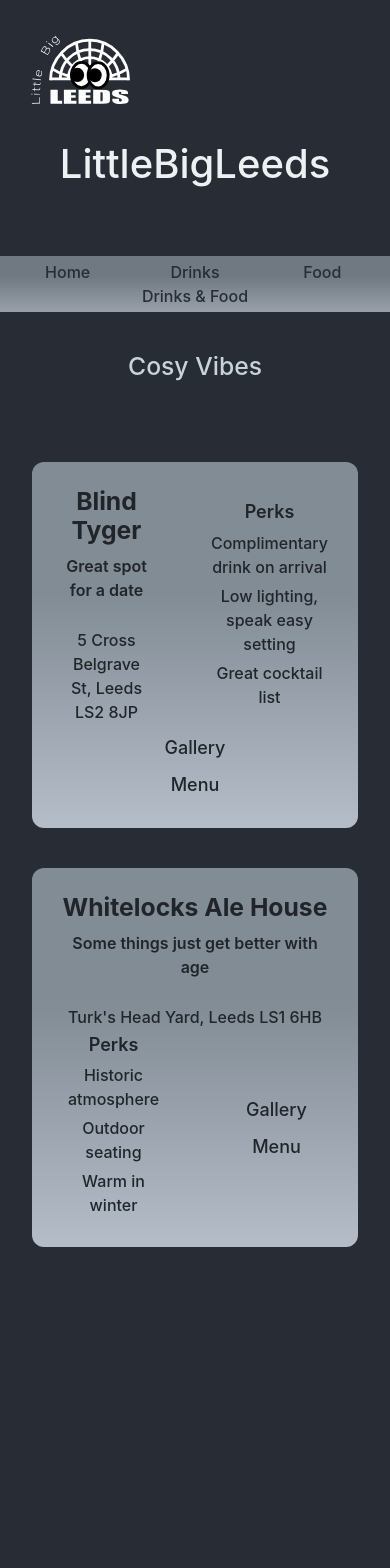
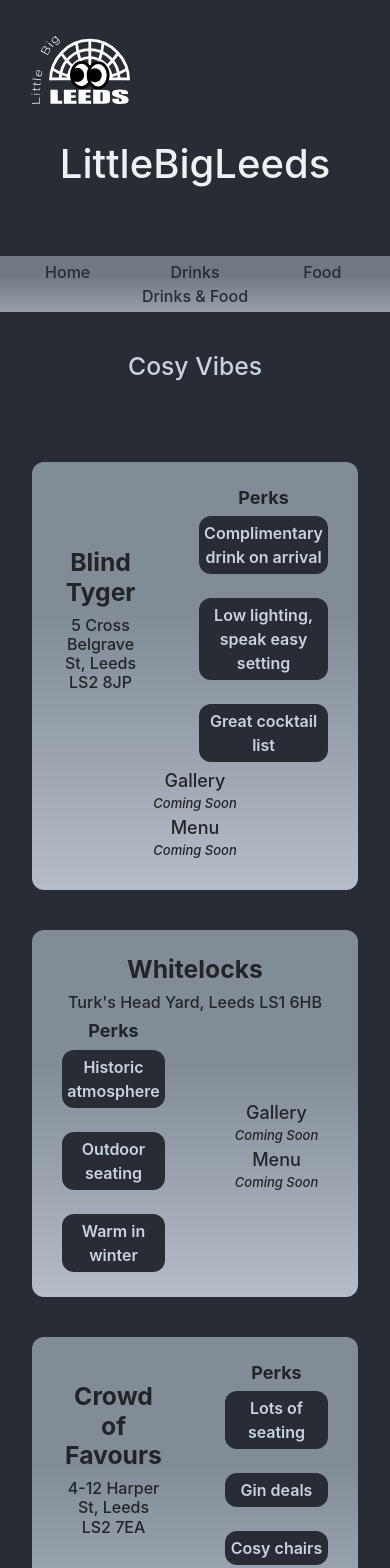
Before and after one commit to Boerie202/little-big-leeds, a React (Create React App) app: page /drinks_venues_cosy in a window 390 px wide. Shown: the top 1568 px of the page. Before the commit the page ends 1287 px from the top, so only its background shows below. Built offline with nearby package versions, Linux system fonts and the light colour scheme.

Commit message:
Updated page template
Certain bits weren't standing out too well when the screen was scaled down to phone size. Updated and looks better

```diff
--- a/src/pages/AllPages.css
+++ b/src/pages/AllPages.css
@@ -1,6 +1,6 @@
 /*-------------------------------------------------------Important Notes----------------------------------------------------------------------
 
-- Text colour schemes:  #282c34 is used for venue row text
+- Text colour schemes:  #282c34 is used for venue row text (except for the "perks" text, this is #c9d3db)
 - The awesome website for the colour gradient used on cards and the nav bar is: https://www.colorzilla.com/gradient-editor/
 
 /*
@@ -76,6 +76,7 @@
 
 /*-------------------------------------------------------Venue Page Section Below------------------------------------------------------------*/
 
+/*Main row each venue sits in*/
 .venue-page {
     border-radius: 12px;
     padding-top: 25px;
@@ -86,6 +87,7 @@
     width: auto;
     margin-left: 20px;
     margin-right: 20px;
+
 
 
     background: #828c95;
@@ -101,11 +103,10 @@
 
 }
 
-/*Perks Section*/
-.venue-page li {
-    list-style: none;
-    font-weight: 500;
-    padding-bottom: 5px;
+/*Perks Section Title*/
+.venue-page h3 {
+    font-weight: 700;
+    font-size: large;
 }
 
 /*Title*/
@@ -113,21 +114,60 @@
     font-weight: 700;
 }
 
-/*Perks Section*/
-.venue-page h3 {
-    font-weight: 600;
-    font-size: large;
+/*Address*/
+.venue-page h6 {
+    font-weight: 300px;
 }
 
-/*Subtitle*/
+/*Perks Section*/
 .venue-page p {
     font-weight: 600;
-    padding-bottom: 10px;
+    margin: 0;
+    /* background-color: #282c34;
+    color: #c9d3db; */
 }
 
+/*Perks Section*/
+.p1 {
+    font-weight: 600;
+    margin: 0;
+    background-color: #282c34;
+    color: #c9d3db;
+    border-radius: 12px;
+    padding: 5px;
+}
+
+/*Perks Section*/
+.p2 {
+    font-weight: 600;
+    margin: 0;
+    background-color: #282c34;
+    color: #c9d3db;
+    border-radius: 12px;
+    padding: 5px;
+}
+
+/*Perks Section*/
+.p3 {
+    font-weight: 600;
+    margin: 0;
+    background-color: #282c34;
+    color: #c9d3db;
+    border-radius: 12px;
+    padding: 5px;
+}
+
+
 /*Menu & Gallery*/
-.additional-info-list li {
+.additional-info-list {
     list-style: none;
     font-size: large;
     padding: 5px;
+    font-weight: 500;
 }
+
+/*Menu & Gallery Coming Soon*/
+.coming-soon {
+    font-style: italic;
+    font-size: small;
+}
--- a/src/pages/Drinks.js
+++ b/src/pages/Drinks.js
@@ -15,7 +15,7 @@
     return (
         <div className='page-container'>
             <h2 className='page-title'>
-                Drinks
+                Drinks -
             </h2>
             <Container fluid>
                 <Row>
--- a/src/pages/data.js
+++ b/src/pages/data.js
@@ -7,10 +7,14 @@
 
 //Venue Template
 
-{/* <Row className='d-flex align-items-center justify-content-center'>
-<Col><h2>Title</h2> <p>Subtitle</p><li>Address</li></Col>
-<Col><h3>Perks</h3><li>Perk1</li> <li>Perk2</li><li>Perk3</li></Col>
-<Col className='additional-info-list'><li>Gallery</li><li>Menu</li></Col>
+{/* <Row className='d-flex align-items-center justify-content-center venue-page'>
+<Col><h2>Title</h2><h6>Address</h6></Col>
+<Col><h3>Perks</h3>
+    <p className='p1'>Perk1</p><br />
+    <p className='p2'>Perk2</p><br />
+    <p className='p3'>Perk3</p>
+</Col>
+<Col className='additional-info-list'><li>Gallery</li><li className='coming-soon'>Coming Soon</li><li>Menu</li><li className='coming-soon'>Coming Soon</li></Col>
 </Row> */}
 
 
@@ -22,17 +26,61 @@
         <Container fluid >
 
             <Row className='d-flex align-items-center justify-content-center venue-page'>
-                <Col><h2>Blind Tyger</h2> <p>Great spot for a date</p><li>5 Cross Belgrave St, Leeds LS2 8JP</li></Col>
-                <Col><h3>Perks</h3><li>Complimentary drink on arrival</li> <li>Low lighting, speak easy setting</li><li>Great cocktail list</li></Col>
-                <Col className='additional-info-list'><li>Gallery</li><li>Menu</li></Col>
+                <Col><h2>Blind Tyger</h2><h6>5 Cross Belgrave St, Leeds LS2 8JP</h6></Col>
+                <Col><h3>Perks</h3>
+                    <p className='p1'>Complimentary drink on arrival</p><br />
+                    <p className='p2'>Low lighting, speak easy setting</p><br />
+                    <p className='p3'>Great cocktail list</p>
+                </Col>
+                <Col className='additional-info-list'><li>Gallery</li><li className='coming-soon'>Coming Soon</li><li>Menu</li><li className='coming-soon'>Coming Soon</li></Col>
             </Row>
 
             <Row className='separator-row' />
 
             <Row className='d-flex align-items-center justify-content-center venue-page'>
-                <Col><h2>Whitelocks Ale House</h2> <p>Some things just get better with age</p><li>Turk's Head Yard, Leeds LS1 6HB</li></Col>
-                <Col><h3>Perks</h3><li>Historic atmosphere</li> <li>Outdoor seating</li><li>Warm in winter</li></Col>
-                <Col className='additional-info-list'><li>Gallery</li><li>Menu</li></Col>
+                <Col><h2>Whitelocks</h2><h6>Turk's Head Yard, Leeds LS1 6HB</h6></Col>
+                <Col><h3>Perks</h3>
+                    <p className='p1'>Historic atmosphere</p><br />
+                    <p className='p2'>Outdoor seating</p><br />
+                    <p className='p3'>Warm in winter</p>
+                </Col>
+                <Col className='additional-info-list'><li>Gallery</li><li className='coming-soon'>Coming Soon</li><li>Menu</li><li className='coming-soon'>Coming Soon</li></Col>
+            </Row>
+
+            <Row className='separator-row' />
+
+            <Row className='d-flex align-items-center justify-content-center venue-page'>
+                <Col><h2>Crowd of Favours</h2><h6>4-12 Harper St, Leeds LS2 7EA</h6></Col>
+                <Col><h3>Perks</h3>
+                    <p className='p1'>Lots of seating</p><br />
+                    <p className='p2'>Gin deals</p><br />
+                    <p className='p3'>Cosy chairs</p>
+                </Col>
+                <Col className='additional-info-list'><li>Gallery</li><li className='coming-soon'>Coming Soon</li><li>Menu</li><li className='coming-soon'>Coming Soon</li></Col>
+            </Row>
+
+            <Row className='separator-row' />
+
+            <Row className='d-flex align-items-center justify-content-center venue-page'>
+                <Col><h2>The Maven</h2><h6>1 Call Ln, Leeds LS1 7DH</h6></Col>
+                <Col><h3>Perks</h3>
+                    <p className='p1'>Low lighting</p><br />
+                    <p className='p2'>Large drinks list</p><br />
+                    <p className='p3'>Private</p>
+                </Col>
+                <Col className='additional-info-list'><li>Gallery</li><li className='coming-soon'>Coming Soon</li><li>Menu</li><li className='coming-soon'>Coming Soon</li></Col>
+            </Row>
+
+            <Row className='separator-row' />
+
+            <Row className='d-flex align-items-center justify-content-center venue-page'>
+                <Col><h2>Outlaws Yacht Club</h2><h6>38 New York St, Leeds LS2 7DY</h6></Col>
+                <Col><h3>Perks</h3>
+                    <p className='p1'>Very comfy seating</p><br />
+                    <p className='p2'>Quiz night</p><br />
+                    <p className='p3'>Trendy interior</p>
+                </Col>
+                <Col className='additional-info-list'><li>Gallery</li><li className='coming-soon'>Coming Soon</li><li>Menu</li><li className='coming-soon'>Coming Soon</li></Col>
             </Row>
 
             <Row className='separator-row' />
```
